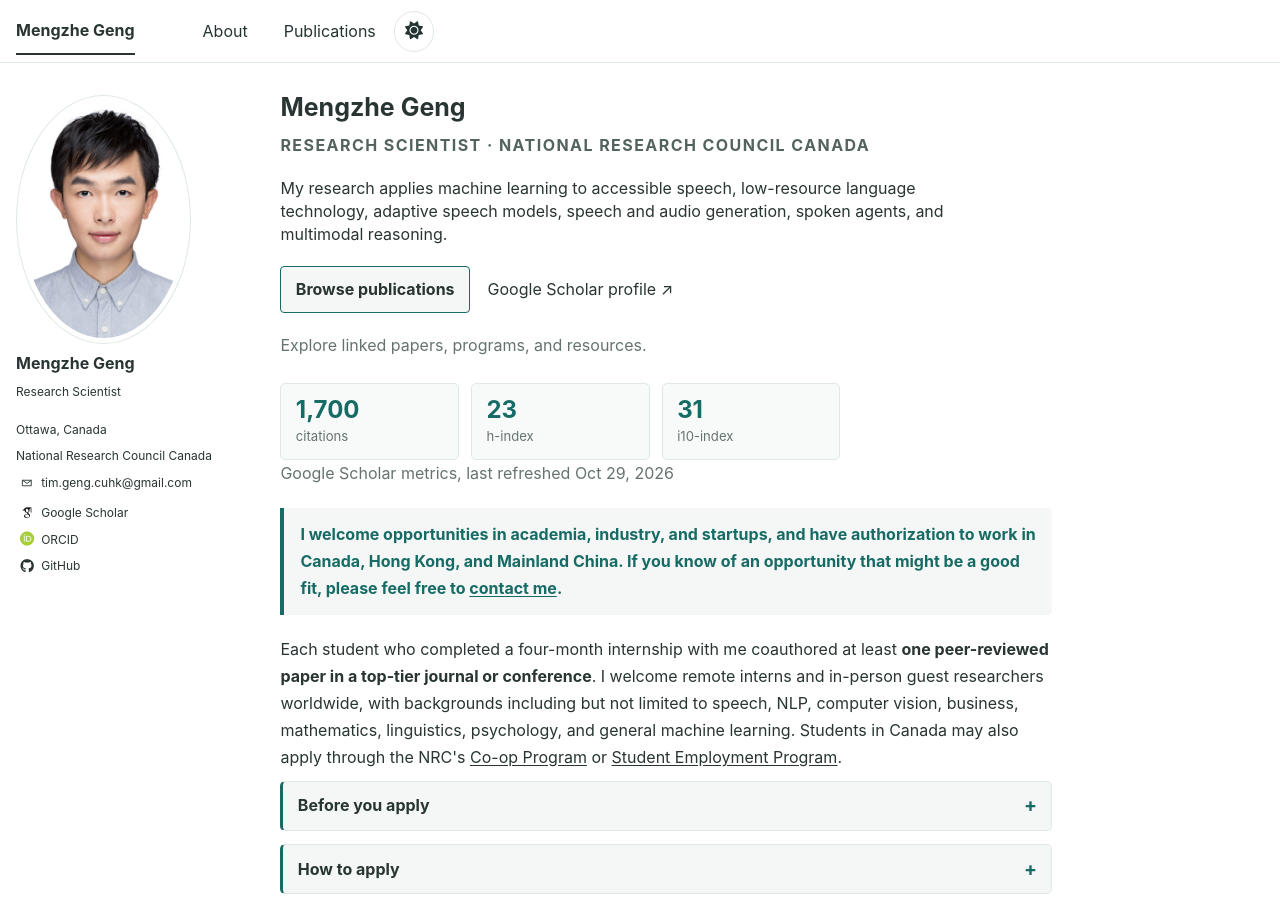
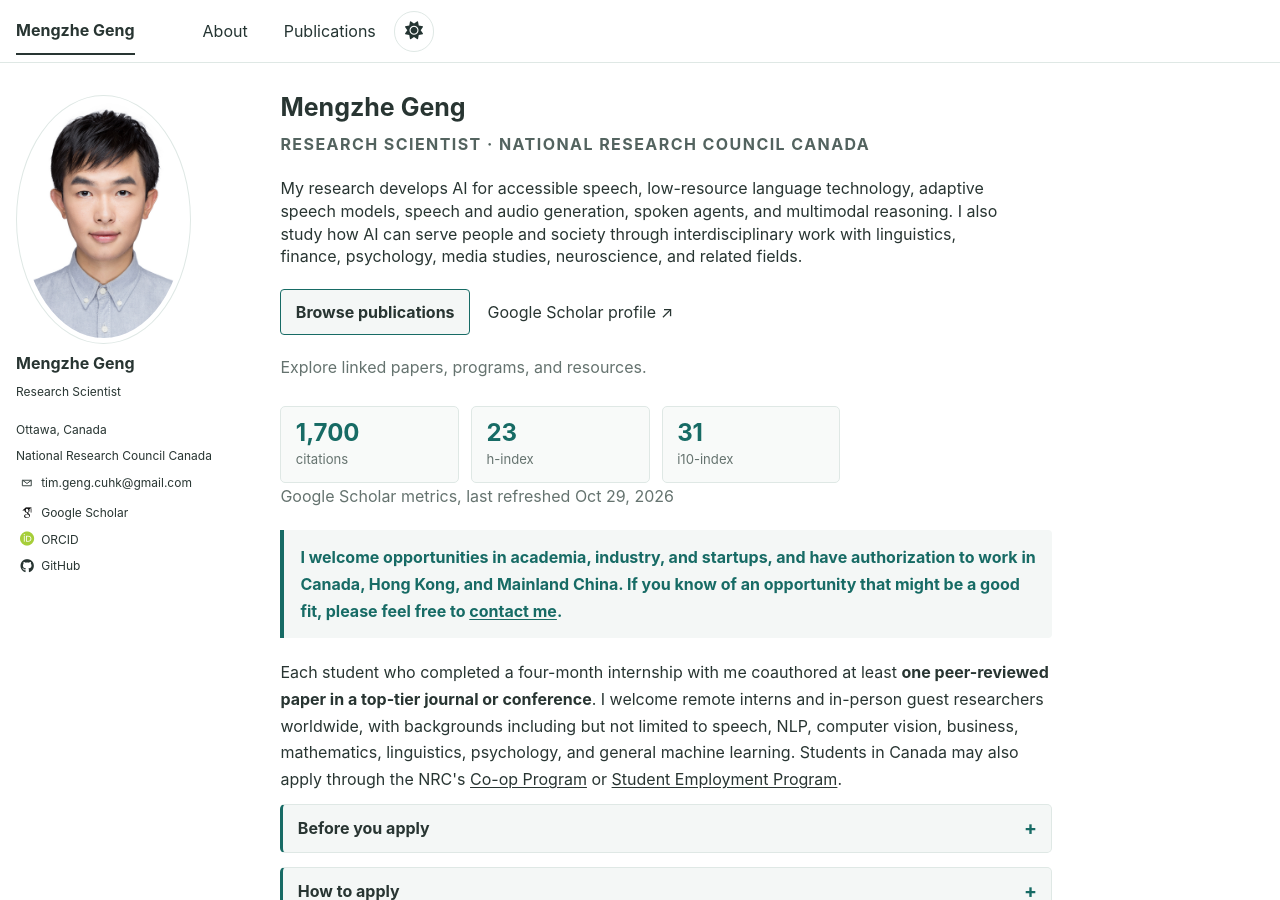
Before and after one commit to MENGZHEGENG/MENGZHEGENG.github.io, a Jekyll site: the page built from _pages/about.md, in a window 1280 px wide and 900 px high. Built offline with Jekyll 4.4.1, drawn with Linux system fonts in a browser that asks for light colours; some web fonts are replaced.

Commit message:
Clarify interdisciplinary research summary

```diff
--- a/_pages/about.md
+++ b/_pages/about.md
@@ -21,7 +21,7 @@
 
 <p class="eyebrow">Research Scientist <span aria-hidden="true">·</span> <a href="https://nrc.canada.ca/en">National Research Council Canada</a></p>
 
-<p class="lede">My research applies machine learning to accessible speech, low-resource language technology, adaptive speech models, speech and audio generation, spoken agents, and multimodal reasoning.</p>
+<p class="lede">My research develops AI for accessible speech, low-resource language technology, adaptive speech models, speech and audio generation, spoken agents, and multimodal reasoning. I also study how AI can serve people and society through interdisciplinary work with linguistics, finance, psychology, media studies, neuroscience, and related fields.</p>
 
 <p class="profile-actions"><a class="button-link" href="/publications/">Browse publications</a> <a href="{{ site.author.googlescholar }}">Google Scholar profile <span aria-hidden="true">↗</span></a></p>
 <p class="explore-note">Explore linked papers, programs, and resources.</p>
```
